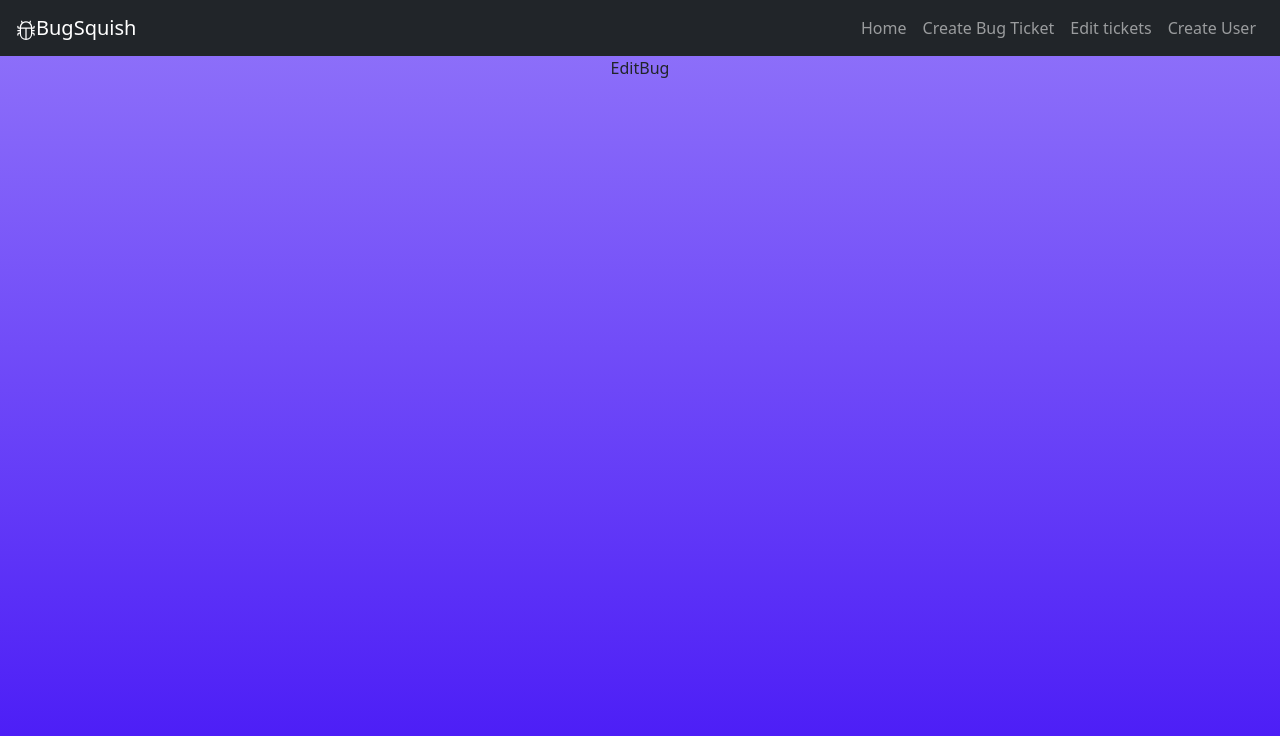
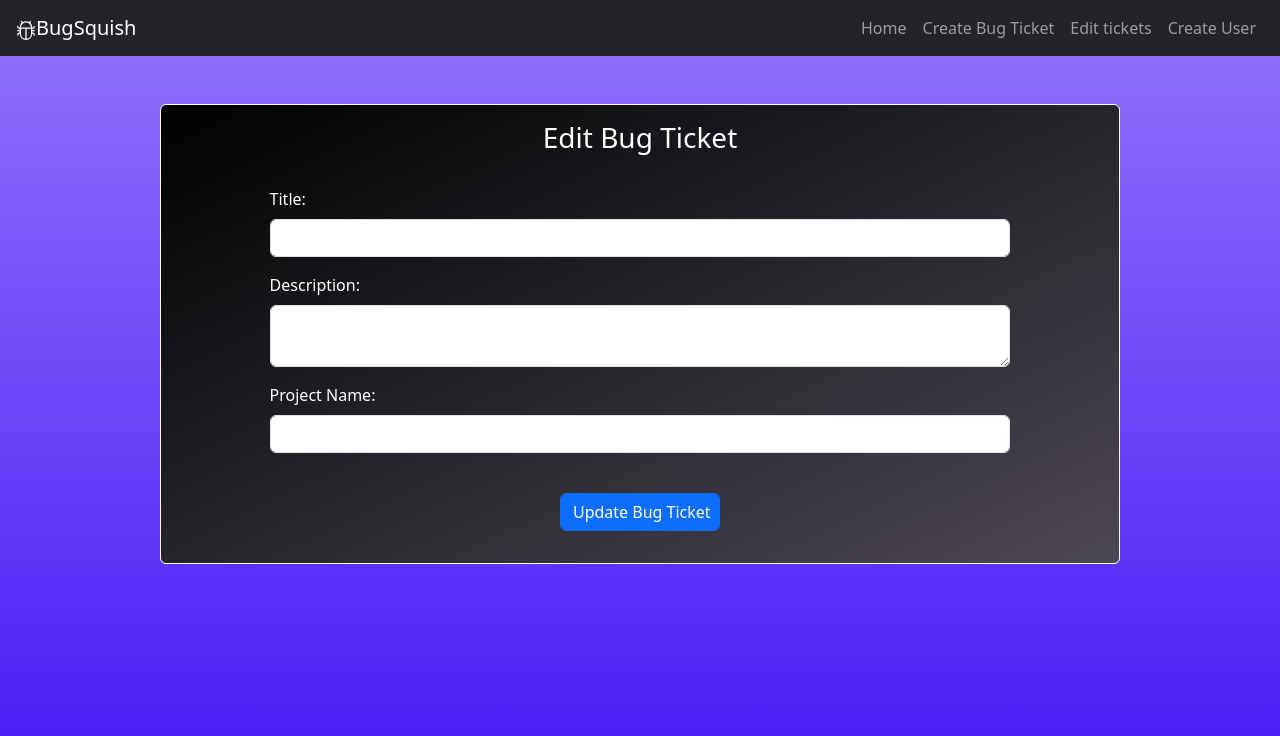
Before and after one commit to tun35770/BugSquish, a React (Vite) app in the folder BugSquish/: page /edit/1 in a window 1280 px wide. Shown: the top 736 px of the page. Built offline with nearby package versions, Linux system fonts and the light colour scheme; no server answers.

Commit message:
Update bug tickets

```diff
--- a/BugSquish/src/components/CreateBug.tsx
+++ b/BugSquish/src/components/CreateBug.tsx
@@ -11,10 +11,6 @@ const CreateBug = () => {
     const [users, setUsers] = useState([''])
 
     const userInputRef = useRef();
-
-    useEffect(() => {
-        setUsers(['Tom', 'Bob', 'Ryan'])
-    }, []);
 
     function onChangeUsername(e: React.ChangeEvent<HTMLSelectElement>){
         setUsername(e.currentTarget.value);
--- a/BugSquish/src/components/EditBug.tsx
+++ b/BugSquish/src/components/EditBug.tsx
@@ -1,8 +1,138 @@
-import React from 'react'
+import React, { useEffect, useState, useRef} from 'react'
+import Form from 'react-bootstrap/Form';
+import Card from 'react-bootstrap/Card'
+import { useParams } from 'react-router-dom';
 
 const EditBug = () => {
+
+    const { id } = useParams();
+    const [username, setUsername] = useState('defaultUsername');
+    const [title, setTitle] = useState('');
+    const [description, setDescription] = useState('');
+    const [project, setProject] = useState('');
+
+    const userInputRef = useRef();
+
+    useEffect(() => {
+      fetch('http://localhost:5000/bugs/' + id, {
+        method: 'get',
+        headers: {
+            Accept: "application/json",
+            "Content-Type": "application/json;charset=UTF-8",
+        }
+    })
+    .then((res) => res.json())
+    .then((data) => {
+      //console.log(data);
+      setUsername(data.username);
+      setDescription(data.description);
+      setTitle(data.title);
+      setProject(data.project);
+
+    })
+    .catch((err) => console.log(err))
+    }, []);
+
+    function onChangeUsername(e: React.ChangeEvent<HTMLSelectElement>){
+        setUsername(e.currentTarget.value);
+    }
+
+    function onChangeTitle(e: React.ChangeEvent<HTMLInputElement>){
+        setTitle(e.currentTarget.value);
+    }
+
+    function onChangeDescription(e: React.ChangeEvent<HTMLInputElement>){
+        setDescription(e.currentTarget.value);
+    }
+
+    function onChangeProject(e: React.ChangeEvent<HTMLInputElement>){
+        setProject(e.currentTarget.value);
+    }
+
+    function onSubmit(e: React.FormEvent){
+        e.preventDefault();
+
+        const bug = {
+            username: username,
+            title: title,
+            description: description,
+            project: project,
+            date: new Date()
+        };
+
+        fetch('http://localhost:5000/bugs/update/' + id, {
+            method: 'POST',
+            headers: {
+                Accept: "application/json",
+                "Content-Type": "application/json;charset=UTF-8",
+            },
+            body: JSON.stringify(bug)
+        })
+        .then((res) => res.json())
+        .then((data) => {}/* console.log(data) */)
+        .catch((err) => console.log(err))
+
+        window.location.href= "/";
+    }
+
   return (
-    <div>EditBug</div>
+    <Card className='' style=
+        {{maxWidth: '75%',
+          margin: '3rem auto',
+          padding:'1rem',
+          backgroundImage: 'linear-gradient(to left top, #4D4855, #000)',
+          color:'#fff',
+          border:'1px solid white'}}>
+        <h3>Edit Bug Ticket</h3>
+        <br/>
+        <Form onSubmit={onSubmit} style=
+            {{width:'80%',
+              margin:'0 auto'}}>
+
+            <Form.Group className="mb-3 leftAlign" controlId="formGroupTitle">
+            <Form.Label>Title: </Form.Label>
+                <Form.Control
+                type="text"
+                    required
+                    className="form-control"
+                    value={title}
+                    onChange={onChangeTitle}>
+                </Form.Control>
+            </Form.Group>
+
+            <Form.Group className="mb-3 leftAlign" controlId="formGroupDescription">
+            <Form.Label>Description: </Form.Label>
+                <Form.Control
+                as="textarea"
+                    required
+                    className="form-control"
+                    value={description}
+                    onChange={onChangeDescription}>
+                </Form.Control>
+            </Form.Group>
+
+            <Form.Group className="mb-3 leftAlign" controlId="formGroupProject">
+            <Form.Label>Project Name: </Form.Label>
+                <Form.Control
+                type="text"
+                    required
+                    className="form-control"
+                    value={project}
+                    onChange={onChangeProject}>
+                </Form.Control>
+            </Form.Group>
+            <br/>
+            <Form.Group className='mb-3'>
+                <Form.Control
+                    type="submit"
+                    value="Update Bug Ticket"
+                    className="btn btn-primary"
+                    onSubmit={onSubmit}
+                    style={{maxWidth:'10em'}}>
+                </Form.Control>
+            </Form.Group>
+        </Form>
+    </Card>
   )
 }
 
```
